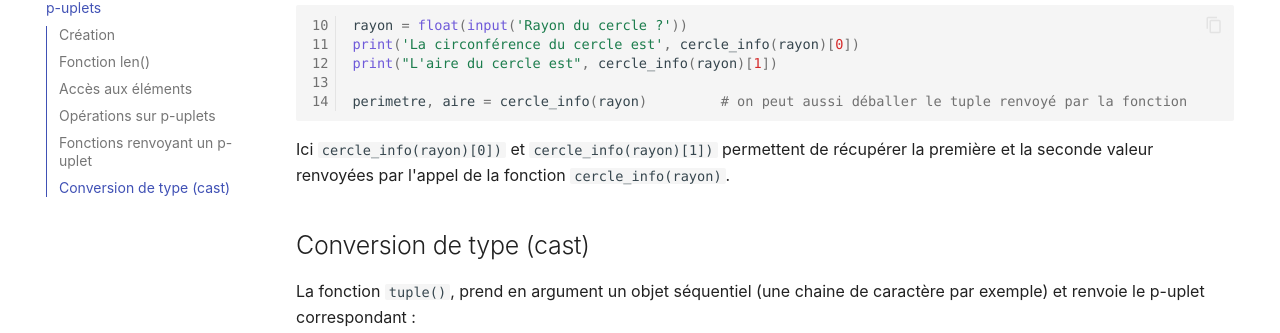
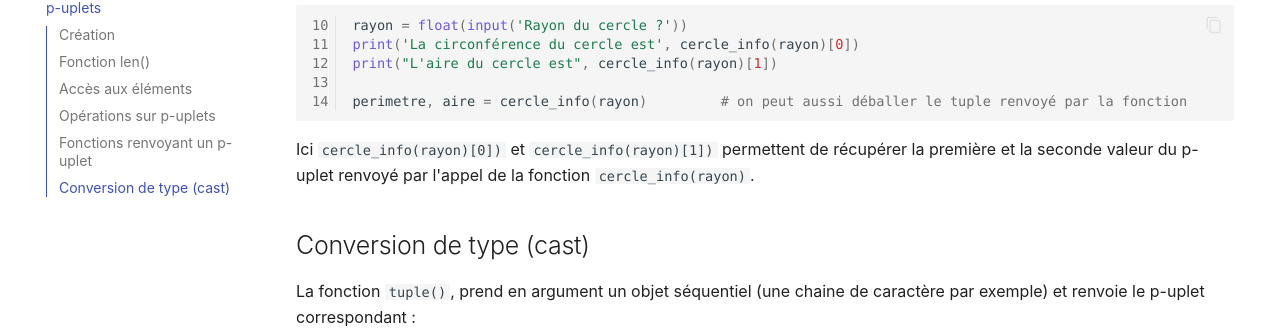
Before and after one commit to eipaca/NSI-1, an MkDocs documentation site: the page built from docs/types-construits/1-p-uplets.md, in a window 1280 px wide and 900 px high, scrolled down 4863 px. Shown: the part 148-481 px from the top of the window. Built offline with MkDocs 1.6.1 and Material for MkDocs 9.7.7, drawn with Linux system fonts in a browser that asks for light colours; emoji names are drawn with the system emoji font; comment, search, counter and statistics services are not loaded.

Commit message:
Add files via upload

````diff
--- a/docs/types-construits/1-p-uplets.md
+++ b/docs/types-construits/1-p-uplets.md
@@ -278,7 +278,7 @@ print("L'aire du cercle est", cercle_info(rayon)[1])
 perimetre, aire = cercle_info(rayon)         # on peut aussi déballer le tuple renvoyé par la fonction
 ```
 
-Ici `cercle_info(rayon)[0])` et `cercle_info(rayon)[1])` permettent de récupérer la première et la seconde valeur renvoyées
+Ici `cercle_info(rayon)[0])` et `cercle_info(rayon)[1])` permettent de récupérer la première et la seconde valeur du p-uplet renvoyé
 par l'appel de la fonction `cercle_info(rayon)`.
 
 
````
